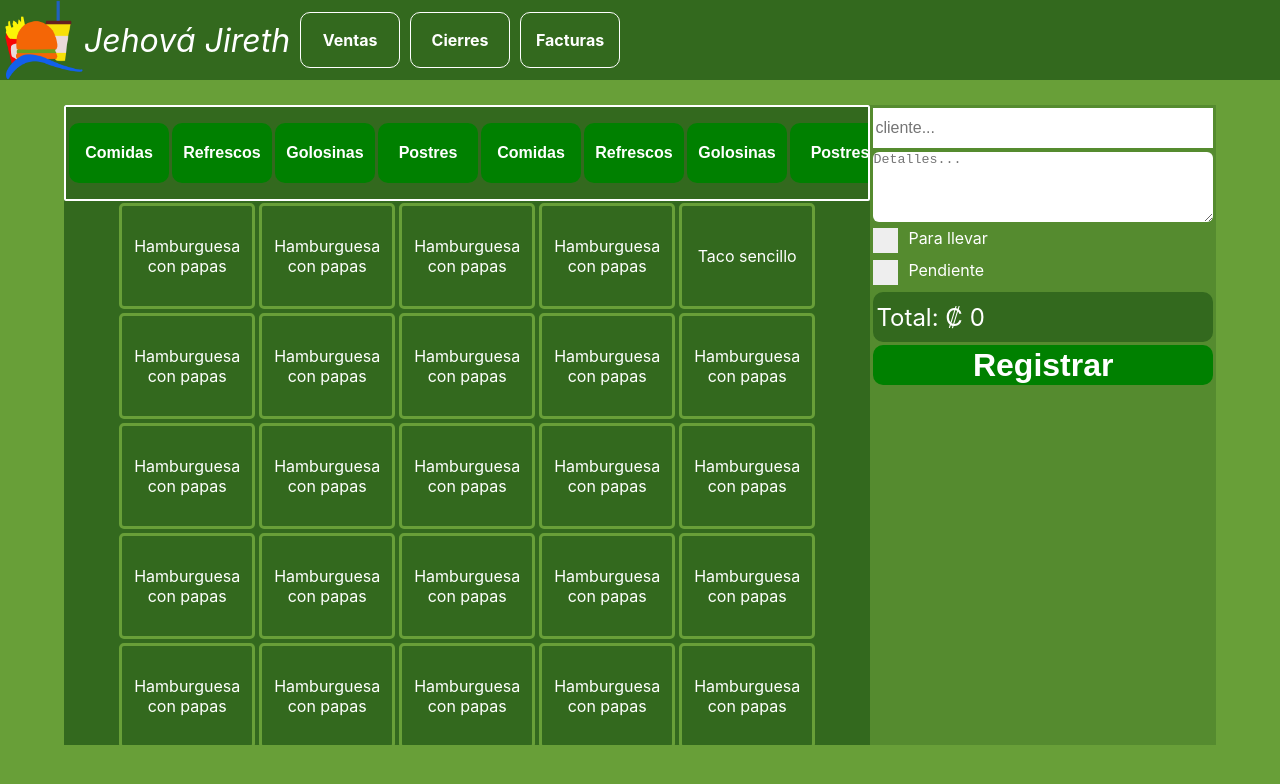
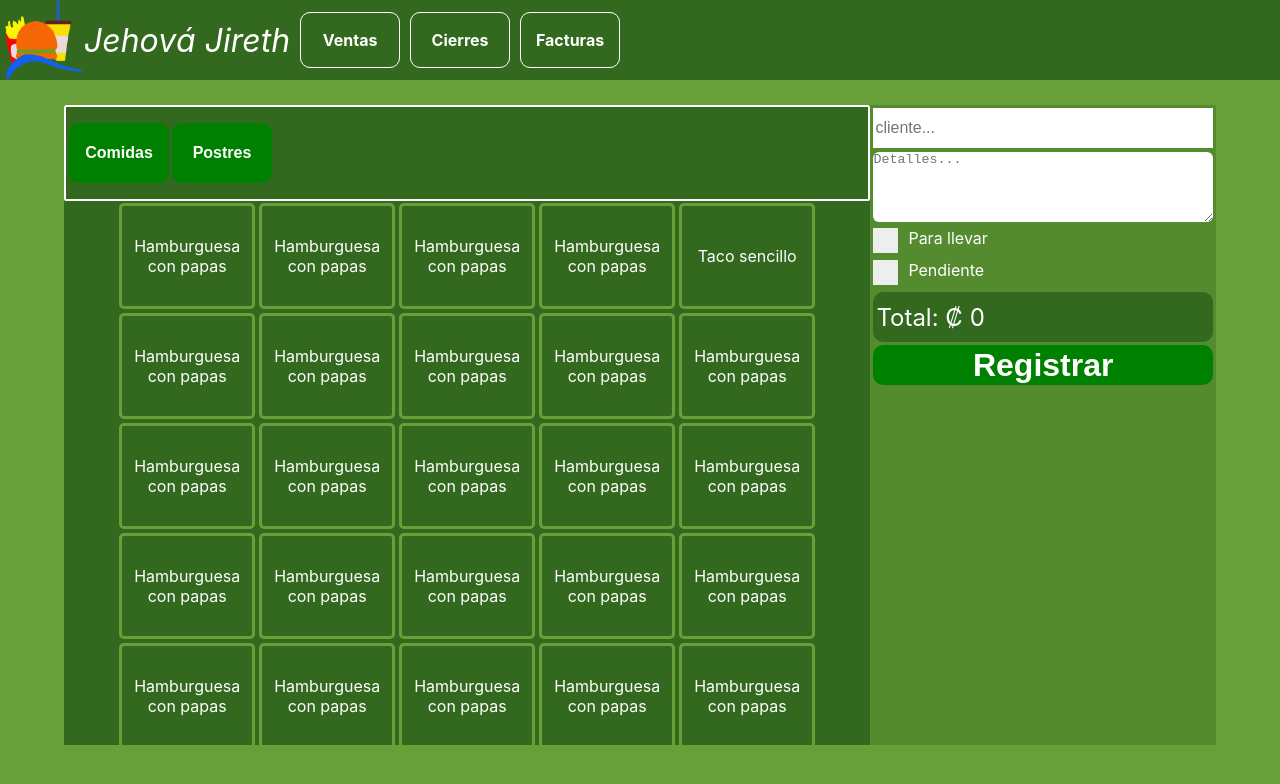
Before and after one commit to bryan2893/front-jehova-jireth-manager, a React (Create React App) app: page /app/sales in a window 1280 px wide. Shown: the top 784 px of the page. Built offline with nearby package versions, Linux system fonts and the light colour scheme.

Commit message:
ViewerHeader Component was created as Viewer Child.

```diff
--- a/src/components/Home/SalesWindow/SalesWindow.js
+++ b/src/components/Home/SalesWindow/SalesWindow.js
@@ -16,8 +16,8 @@ const connectedSalesWindow = function({salesWindowState}){
     return (
         <React.Fragment>
             <Viewer foodList={salesWindowState.actualFoodList}/>
-            <ShopingCart shopItems={salesWindowState.shopingCartList} total={salesWindowState.totalPurchase}></ShopingCart>
-            <ShopingCalculator calculatorProperties={salesWindowState.calculator}/>
+            <ShopingCart shopItems={salesWindowState.shopingCartList} total={salesWindowState.totalPurchase} />
+            <ShopingCalculator calculatorProperties={salesWindowState.calculator} />
         </React.Fragment>
     );
 };
--- a/src/components/Home/SalesWindow/meal-viewer/Viewer.css
+++ b/src/components/Home/SalesWindow/meal-viewer/Viewer.css
@@ -1,35 +1,3 @@
-.Viewer-filterContainer{
-    display: flex;
-    overflow-x: auto;
-    align-items: center;
-    background-color: saddlebrown;
-    width: 100%;
-    height: 15%;
-    position: absolute;
-    top: 0px;
-    padding: 3px;
-    box-sizing: border-box;
-    background-color: #33691e;
-    border-style: solid;
-    border-width: 2px;
-    border-color: white;
-    border-radius: 2px;
-}
-
-.Viewer-filterContainer button{
-    height: 70%;
-    width: 100px;
-    min-width: 100px;
-    margin: 0px 3px 0px 0px;
-    border-radius: 10px;
-    border: none;
-    background-color: green;
-    color: white;
-    font-weight: bold;
-    font-size: 1em;
-    outline: none;
-}
-
 .Viewer-container{
     width: 70%;
     height: 100%;
--- a/src/components/Home/SalesWindow/meal-viewer/Viewer.js
+++ b/src/components/Home/SalesWindow/meal-viewer/Viewer.js
@@ -1,24 +1,12 @@
 import React from 'react';
 import Card from './Card/Card';
 import './Viewer.css';
+import ViewerHeader from './ViewerHeader/ViewerHeader';
 
 const Viewer = function(props){
     return (
         <div className="Viewer-container">
-            <div className="Viewer-filterContainer">
-                <button>Comidas</button>
-                <button>Refrescos</button>
-                <button>Golosinas</button>
-                <button>Postres</button>
-                <button>Comidas</button>
-                <button>Refrescos</button>
-                <button>Golosinas</button>
-                <button>Postres</button>
-                <button>Comidas</button>
-                <button>Refrescos</button>
-                <button>Golosinas</button>
-                <button>Postres</button>
-            </div>
+            <ViewerHeader categories={[{categoryId:1,name:"Comidas"},{categoryId:2,name:"Postres"}]}/>
             <div className="Viewer-subContainer">
                 <div className="Viewer-productsContainer">
                     {props.foodList.map( (fod) => <Card key={fod.id} food={fod}/> )}
--- /dev/null
+++ b/src/components/Home/SalesWindow/meal-viewer/ViewerHeader/ViewerHeader.css
@@ -0,0 +1,31 @@
+.ViewerHeader-filterContainer{
+    display: flex;
+    overflow-x: auto;
+    align-items: center;
+    background-color: saddlebrown;
+    width: 100%;
+    height: 15%;
+    position: absolute;
+    top: 0px;
+    padding: 3px;
+    box-sizing: border-box;
+    background-color: #33691e;
+    border-style: solid;
+    border-width: 2px;
+    border-color: white;
+    border-radius: 2px;
+}
+
+.ViewerHeader-filterContainer button{
+    height: 70%;
+    width: 100px;
+    min-width: 100px;
+    margin: 0px 3px 0px 0px;
+    border-radius: 10px;
+    border: none;
+    background-color: green;
+    color: white;
+    font-weight: bold;
+    font-size: 1em;
+    outline: none;
+}
--- /dev/null
+++ b/src/components/Home/SalesWindow/meal-viewer/ViewerHeader/ViewerHeader.js
@@ -0,0 +1,12 @@
+import React from 'react';
+import './ViewerHeader.css';
+
+const ViewerHeader = function(props){
+    return (
+        <div className="ViewerHeader-filterContainer">
+            {props.categories.map((category) => <button key={category.categoryId}>{category.name}</button>)}
+        </div>
+    );
+};
+
+export default ViewerHeader;
```
